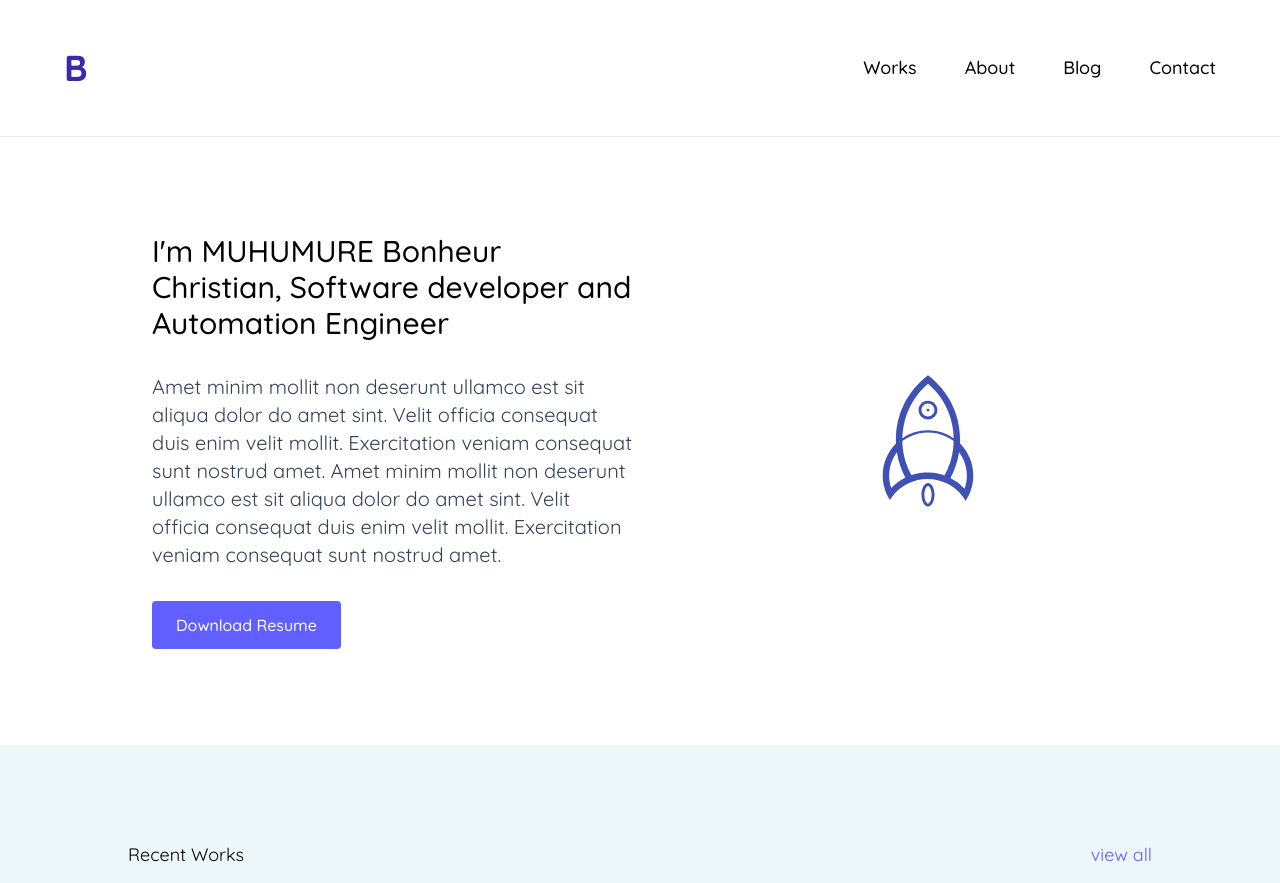
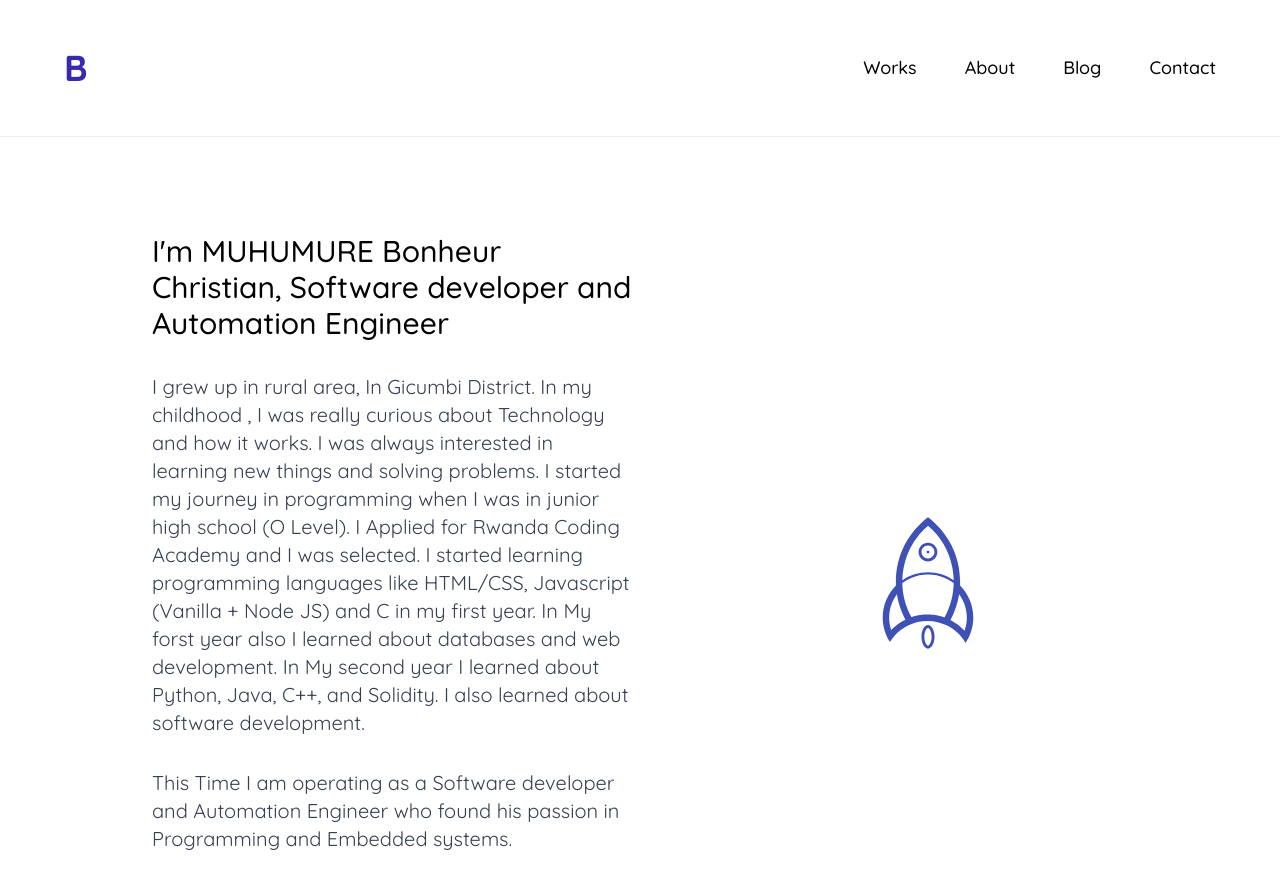
Before and after one commit to Bonheur-Christian/Portfolio, a Next.js app: page / in a window 1280 px wide. Shown: the top 883 px of the page. Built offline with nearby package versions, Linux system fonts and the light colour scheme.

Commit message:
Personal Portifolio final

```diff
--- a/src/app/page.tsx
+++ b/src/app/page.tsx
@@ -64,12 +64,20 @@ export default function Home() {
             Engineer{" "}
           </h1>
           <p className="text-xl text-gray-700">
-            Amet minim mollit non deserunt ullamco est sit aliqua dolor do amet
-            sint. Velit officia consequat duis enim velit mollit. Exercitation
-            veniam consequat sunt nostrud amet. Amet minim mollit non deserunt
-            ullamco est sit aliqua dolor do amet sint. Velit officia consequat
-            duis enim velit mollit. Exercitation veniam consequat sunt nostrud
-            amet.
+            I grew up in rural area, In Gicumbi District. In my childhood , I
+            was really curious about Technology and how it works. I was always
+            interested in learning new things and solving problems. I started my
+            journey in programming when I was in junior high school (O Level). I
+            Applied for Rwanda Coding Academy and I was selected. I started
+            learning programming languages like HTML/CSS, Javascript (Vanilla +
+            Node JS) and C in my first year. In My forst year also I learned
+            about databases and web development. In My second year I learned
+            about Python, Java, C++, and Solidity. I also learned about software
+            development.
+          </p>
+          <p className="text-xl text-gray-700">
+            This Time I am operating as a Software developer and Automation
+            Engineer who found his passion in Programming and Embedded systems.
           </p>
           <button className="bg-indigo-500 hover:bg-indigo-600 text-white flex mx-auto md:mx-0 font-medium rounded-sm px-6 py-3 cursor-pointer">
             Download Resume
@@ -122,9 +130,7 @@ export default function Home() {
             >
               <h1 className="text-2xl font-medium">{item.title}</h1>
               <div className="flex md:flex-row flex-col items-center gap-4 text-xl text-gray-700">
-                <p className="md:border-r border-none border-gray-700 pe-6">
-                  {item.Date}
-                </p>
+                <p className="bg-gray-100 px-4 py-2">{item.Date}</p>
                 <p>{item.JobDone}</p>
               </div>
               <p>{item.description}</p>
```
